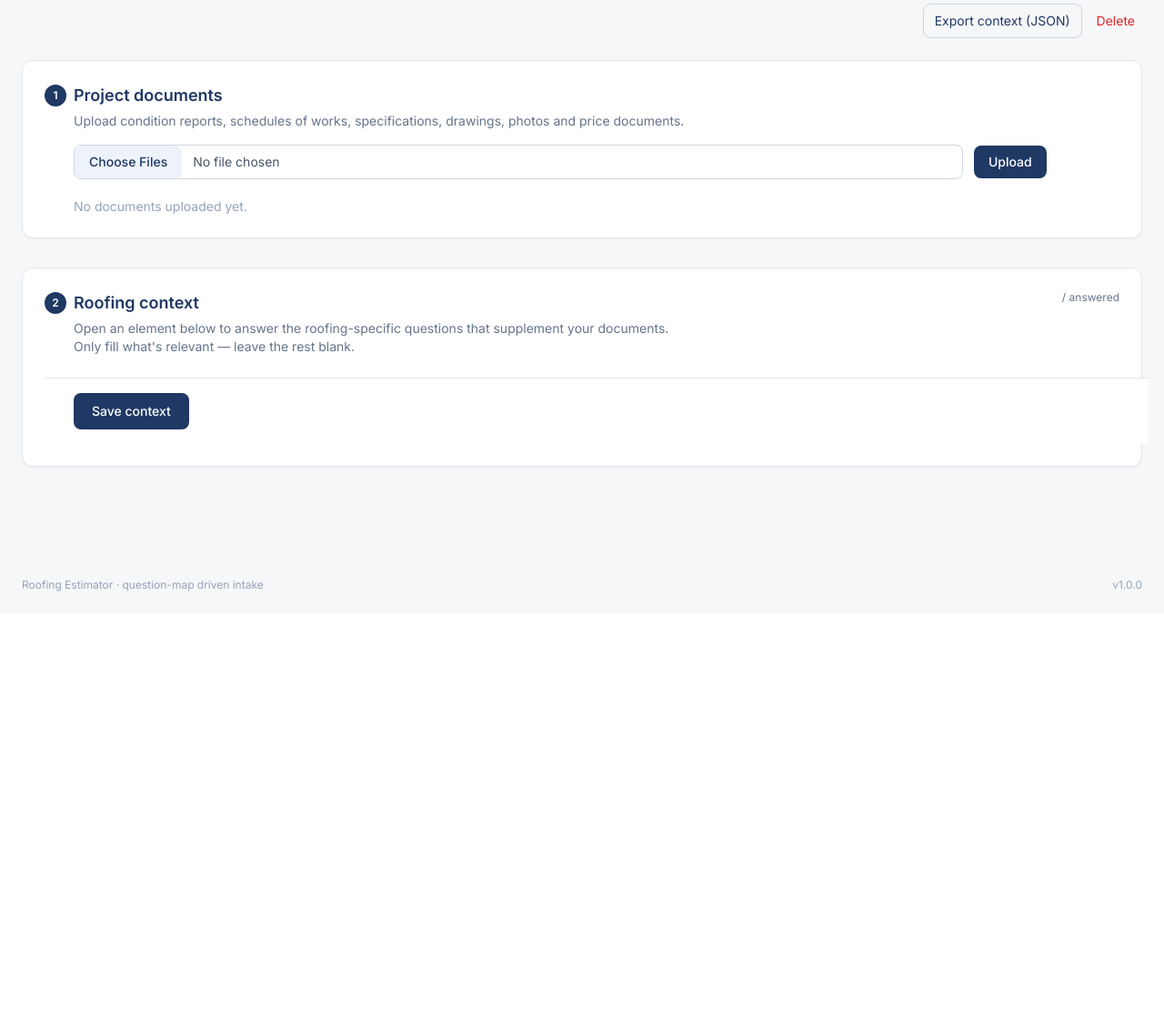
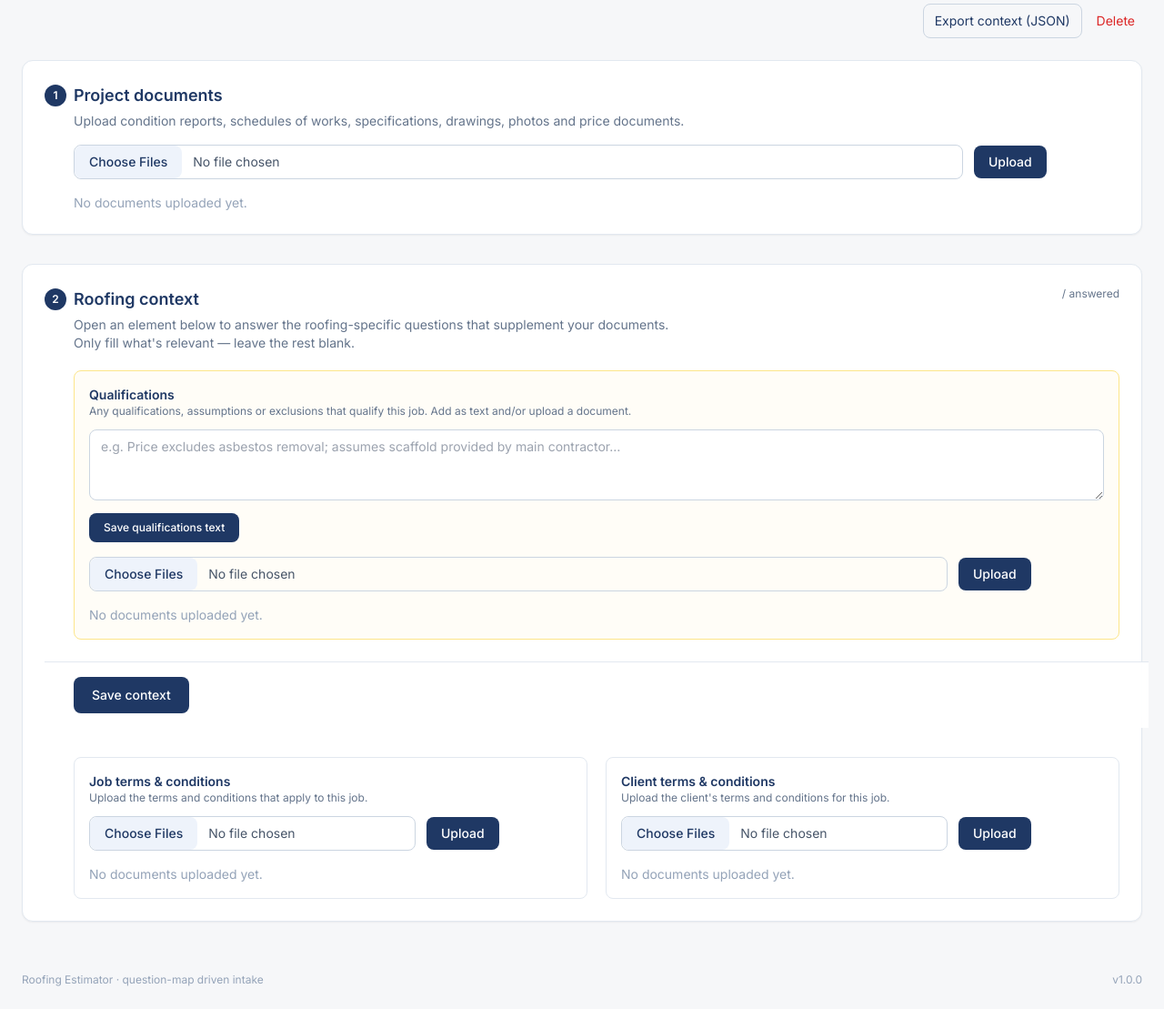
Before and after one commit to jacksullivan2/roofing-estimation-app, a FastAPI app: template app/features/projects/templates/project_detail.html in a window 1280 px wide. Shown: the part 125-1234 px from the top of the page at 91% size. Before the commit the page ends 775 px from the top, so only its background shows below. Run offline with FastAPI, Linux system fonts and the light colour scheme; the template is opened without the code that fills it, so the values that code supplies are empty; parts of the project's set-up code (start-up, migrations or seed data) failed here and were passed over; some libraries are stand-ins or nearby versions.

Commit message:
Qualifications, terms & conditions features

```diff
--- /dev/null
+++ b/app/features/projects/templates/_doc_uploader.html
@@ -0,0 +1,27 @@
+{# Reusable upload form + document list for one section.
+   Expects: project, section. (Its own <form> — keep OUTSIDE other forms.) #}
+{% set docs = project.documents|selectattr('section','equalto',section)|list %}
+<form hx-post="/projects/{{ project.id }}/documents"
+      hx-target="#documents-panel-{{ section }}" hx-swap="innerHTML"
+      hx-encoding="multipart/form-data"
+      hx-on::after-request="if(event.detail.successful) this.reset()"
+      class="flex flex-wrap items-center gap-3 mb-4">
+  <input type="hidden" name="section" value="{{ section }}" />
+  <label class="flex-1 min-w-[240px]">
+    <input type="file" name="files" multiple
+           class="block w-full text-sm text-slate-600
+                  file:mr-3 file:rounded-lg file:border-0 file:bg-slate-soft
+                  file:px-4 file:py-2 file:text-slate-deep file:font-medium
+                  hover:file:bg-slate-200 cursor-pointer
+                  border border-slate-300 rounded-lg" />
+  </label>
+  <button type="submit"
+          class="bg-slate-deep hover:bg-slate-mid text-white text-sm font-medium rounded-lg px-4 py-2 transition-colors">
+    Upload
+  </button>
+  <span class="htmx-indicator text-xs text-slate-400">Uploading…</span>
+</form>
+
+<div id="documents-panel-{{ section }}">
+  {% include "_documents.html" %}
+</div>
--- a/app/features/projects/templates/_documents.html
+++ b/app/features/projects/templates/_documents.html
@@ -1,4 +1,5 @@
-{# HTMX fragment: list of uploaded documents + flash messages. #}
+{# HTMX fragment: documents for one section + flash messages.
+   Expects: project, section, docs (pre-filtered list). #}
 {% if flash_ok %}
 <div class="mb-3 text-xs text-emerald-700 bg-emerald-50 border border-emerald-200 rounded-lg px-3 py-2">{{ flash_ok }}</div>
 {% endif %}
@@ -11,17 +12,18 @@
 </div>
 {% endif %}
 
-{% if project.documents %}
+{% if docs %}
 <ul class="divide-y divide-slate-100 border border-slate-200 rounded-lg">
-  {% for d in project.documents %}
+  {% for d in docs %}
   <li class="flex items-center justify-between gap-3 px-4 py-2.5">
     <a href="/projects/{{ project.id }}/documents/{{ d.filename|urlencode }}"
        class="text-sm text-slate-deep hover:underline truncate">{{ d.filename }}</a>
     <div class="flex items-center gap-4 shrink-0">
       <span class="text-xs text-slate-400 num">{{ d.size|human_size }}</span>
       <form hx-post="/projects/{{ project.id }}/documents/delete"
-            hx-target="#documents-panel" hx-swap="innerHTML">
+            hx-target="#documents-panel-{{ section }}" hx-swap="innerHTML">
         <input type="hidden" name="filename" value="{{ d.filename }}" />
+        <input type="hidden" name="section" value="{{ section }}" />
         <button class="text-xs text-red-500 hover:text-red-700">Remove</button>
       </form>
     </div>
--- a/app/features/projects/templates/project_detail.html
+++ b/app/features/projects/templates/project_detail.html
@@ -38,29 +38,7 @@
   </p>
 
   <div class="ml-8">
-    <form hx-post="/projects/{{ project.id }}/documents"
-          hx-target="#documents-panel" hx-swap="innerHTML"
-          hx-encoding="multipart/form-data"
-          hx-on::after-request="if(event.detail.successful) this.reset()"
-          class="flex flex-wrap items-center gap-3 mb-5">
-      <label class="flex-1 min-w-[260px]">
-        <input type="file" name="files" multiple
-               class="block w-full text-sm text-slate-600
-                      file:mr-3 file:rounded-lg file:border-0 file:bg-slate-soft
-                      file:px-4 file:py-2 file:text-slate-deep file:font-medium
-                      hover:file:bg-slate-200 cursor-pointer
-                      border border-slate-300 rounded-lg" />
-      </label>
-      <button type="submit"
-              class="bg-slate-deep hover:bg-slate-mid text-white text-sm font-medium rounded-lg px-4 py-2 transition-colors">
-        Upload
-      </button>
-      <span class="htmx-indicator text-xs text-slate-400">Uploading…</span>
-    </form>
-
-    <div id="documents-panel">
-      {% include "_documents.html" %}
-    </div>
+    {% with section = 'project' %}{% include "_doc_uploader.html" %}{% endwith %}
   </div>
 </section>
 
@@ -80,6 +58,32 @@
     <div id="save-status" class="text-sm text-slate-500">
       {% include "_save_status.html" %}
     </div>
+  </div>
+
+  <!-- Qualifications (top of context) -->
+  <div class="mt-5 ml-8 border border-amber-200 bg-amber-50/40 rounded-lg p-4">
+    <h3 class="text-sm font-semibold text-slate-deep">Qualifications</h3>
+    <p class="text-xs text-slate-500 mb-3">
+      Any qualifications, assumptions or exclusions that qualify this job. Add as text and/or upload a document.
+    </p>
+
+    <form hx-post="/projects/{{ project.id }}/section-text"
+          hx-target="#qual-text-status" hx-swap="innerHTML"
+          class="mb-4">
+      <input type="hidden" name="section" value="qualifications" />
+      <textarea name="text" rows="3"
+                placeholder="e.g. Price excludes asbestos removal; assumes scaffold provided by main contractor…"
+                class="w-full rounded-lg border border-slate-300 px-3 py-2 text-sm focus:border-slate-mid focus:ring-2 focus:ring-slate-soft outline-none">{{ project.section_text.get('qualifications', '') }}</textarea>
+      <div class="flex items-center gap-3 mt-2">
+        <button type="submit"
+                class="bg-slate-deep hover:bg-slate-mid text-white text-xs font-medium rounded-lg px-4 py-2 transition-colors">
+          Save qualifications text
+        </button>
+        <span id="qual-text-status" class="text-xs text-slate-400"></span>
+      </div>
+    </form>
+
+    {% with section = 'qualifications' %}{% include "_doc_uploader.html" %}{% endwith %}
   </div>
 
   <form hx-post="/projects/{{ project.id }}/context"
@@ -175,6 +179,20 @@
       <span class="htmx-indicator text-xs text-slate-400">Saving…</span>
     </div>
   </form>
+
+  <!-- Terms & conditions (bottom of context) -->
+  <div class="mt-8 ml-8 grid grid-cols-1 md:grid-cols-2 gap-5">
+    <div class="border border-slate-200 rounded-lg p-4">
+      <h3 class="text-sm font-semibold text-slate-deep">Job terms &amp; conditions</h3>
+      <p class="text-xs text-slate-500 mb-3">Upload the terms and conditions that apply to this job.</p>
+      {% with section = 'job_terms' %}{% include "_doc_uploader.html" %}{% endwith %}
+    </div>
+    <div class="border border-slate-200 rounded-lg p-4">
+      <h3 class="text-sm font-semibold text-slate-deep">Client terms &amp; conditions</h3>
+      <p class="text-xs text-slate-500 mb-3">Upload the client's terms and conditions for this job.</p>
+      {% with section = 'client_terms' %}{% include "_doc_uploader.html" %}{% endwith %}
+    </div>
+  </div>
 </section>
 
 {% endblock %}
```
Also changed, not shown: app/features/projects/core.py (+70 -4 lines), app/features/projects/routes.py (+36 -16 lines), README.md.
